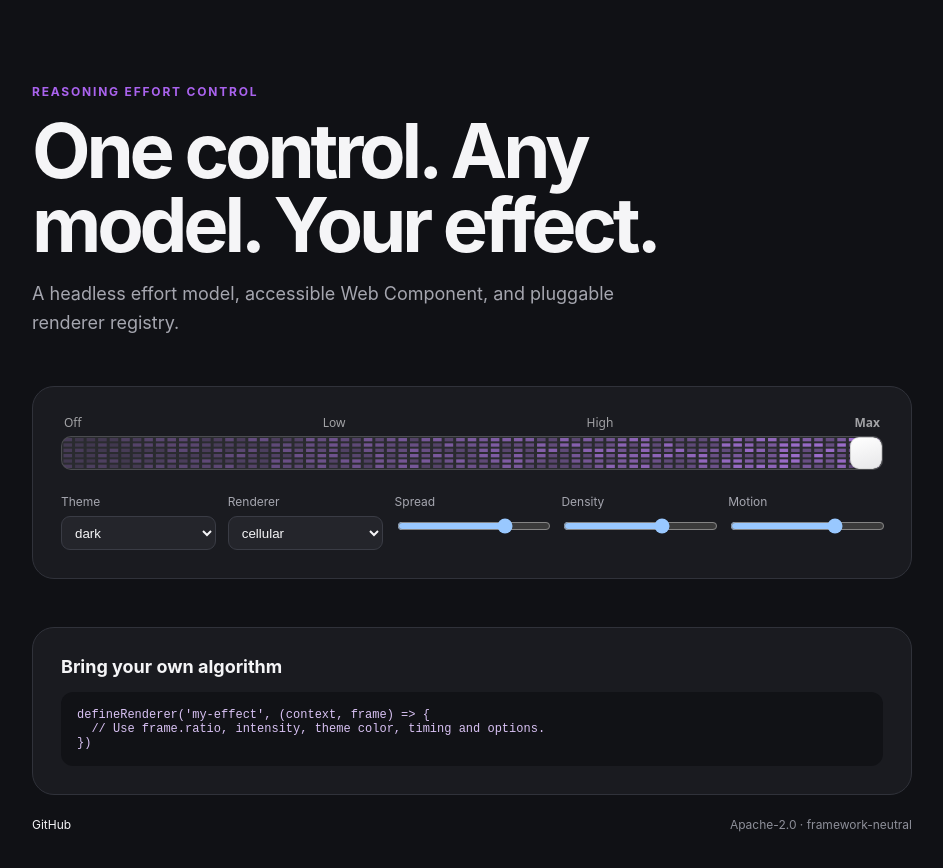
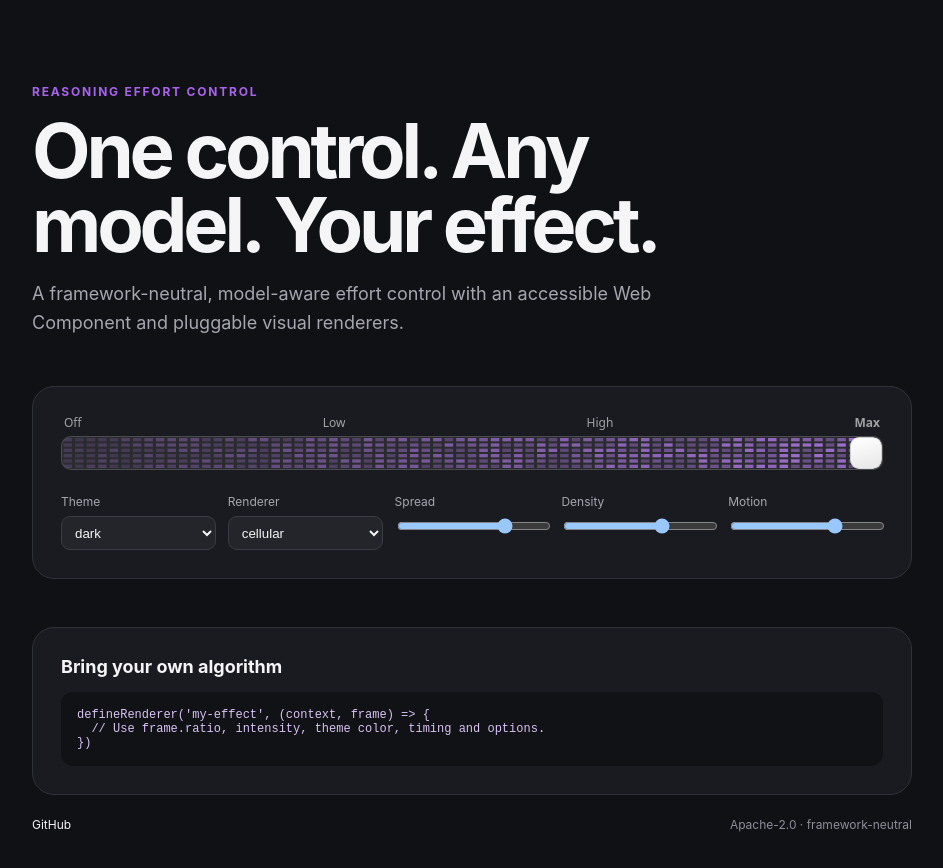
Before and after one commit to WSL043/reasoning-effort-control, a website with bundled scripts: page demo/index.html in a window 1280 px wide. Shown: the whole page, without its empty margins (168-1111 px from the left). Built offline with nearby package versions, Linux system fonts and the light colour scheme.

Commit message:
release: prepare npm package 0.1.1

```diff
--- a/demo/index.html
+++ b/demo/index.html
@@ -1,5 +1,5 @@
 <!doctype html>
 <html lang="en"><head><meta charset="utf-8"><meta name="viewport" content="width=device-width,initial-scale=1"><meta name="description" content="Interactive model-aware reasoning effort control"><title>Reasoning Effort Control</title><link rel="stylesheet" href="./style.css"></head>
-<body><main><p class="eyebrow">REASONING EFFORT CONTROL</p><h1>One control. Any model. Your effect.</h1><p class="lede">A headless effort model, accessible Web Component, and pluggable renderer registry.</p><section class="stage"><reasoning-effort-control levels='[{"id":"off","label":"Off"},{"id":"low","label":"Low"},{"id":"high","label":"High"},{"id":"max","label":"Max"}]' value="max" theme="dark"></reasoning-effort-control><div class="controls"><label>Theme<select id="theme"><option>dark</option><option>light</option></select></label><label>Renderer<select id="renderer"><option>cellular</option><option>flow</option><option>quiet</option></select></label><label>Spread<input id="spread" type="range" min="0" max="1" step=".01" value=".72"></label><label>Density<input id="density" type="range" min="0" max="1" step=".01" value=".65"></label><label>Motion<input id="motion" type="range" min="0" max="1" step=".01" value=".7"></label></div></section><section class="api"><h2>Bring your own algorithm</h2><pre><code>defineRenderer('my-effect', (context, frame) =&gt; {
+<body><main><p class="eyebrow">REASONING EFFORT CONTROL</p><h1>One control. Any model. Your effect.</h1><p class="lede">A framework-neutral, model-aware effort control with an accessible Web Component and pluggable visual renderers.</p><section class="stage"><reasoning-effort-control levels='[{"id":"off","label":"Off"},{"id":"low","label":"Low"},{"id":"high","label":"High"},{"id":"max","label":"Max"}]' value="max" theme="dark"></reasoning-effort-control><div class="controls"><label>Theme<select id="theme"><option>dark</option><option>light</option></select></label><label>Renderer<select id="renderer"><option>cellular</option><option>flow</option><option>quiet</option></select></label><label>Spread<input id="spread" type="range" min="0" max="1" step=".01" value=".72"></label><label>Density<input id="density" type="range" min="0" max="1" step=".01" value=".65"></label><label>Motion<input id="motion" type="range" min="0" max="1" step=".01" value=".7"></label></div></section><section class="api"><h2>Bring your own algorithm</h2><pre><code>defineRenderer('my-effect', (context, frame) =&gt; {
   // Use frame.ratio, intensity, theme color, timing and options.
 })</code></pre></section><footer><a href="https://github.com/WSL043/reasoning-effort-control">GitHub</a><span>Apache-2.0 · framework-neutral</span></footer></main><script type="module" src="./main.js"></script></body></html>
--- a/package.json
+++ b/package.json
@@ -1,7 +1,7 @@
 {
   "name": "@wsl043/reasoning-effort-control",
-  "version": "0.1.0",
-  "description": "Headless reasoning-effort controls and extensible visual renderers for model-aware AI interfaces",
+  "version": "0.1.1",
+  "description": "Framework-neutral reasoning-effort control with model-aware levels and extensible visual renderers",
   "type": "module",
   "main": "./src/index.js",
   "exports": { ".": "./src/index.js", "./core": "./src/core.js", "./effects": "./src/effects.js", "./web-component": "./src/web-component.js", "./react": "./src/react.js" },
```
Also changed, not shown: README.md.
